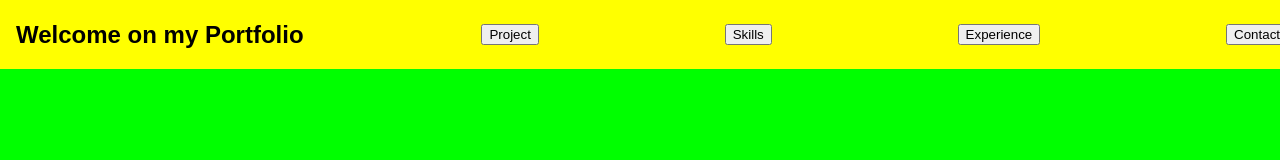
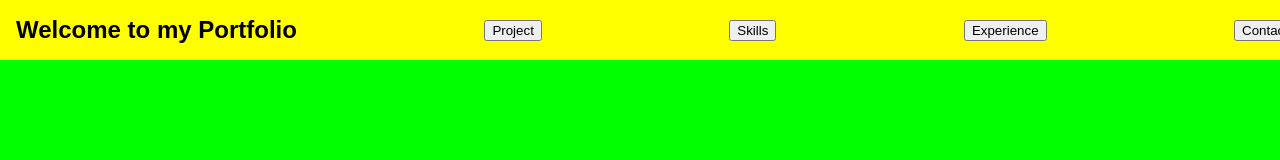
Before and after one commit to naman-0804/Portfolio-Naman, a React (Create React App) app: page / in a window 1280 px wide. Shown: the top 160 px of the page. Built offline with nearby package versions, Linux system fonts and the light colour scheme.

Commit message:
scroll working as expected

```diff
--- a/src/App.css
+++ b/src/App.css
@@ -31,10 +31,6 @@ html, body {
   text-align: center;
 }
 
-.button-56 {
-  margin: 0.5rem;
-  flex: 1 1 auto;
-}
 
 .container {
   height: 100vh;
--- a/src/App.js
+++ b/src/App.js
@@ -1,9 +1,10 @@
+import React from 'react';
 import './App.css';
 
 function App() {
   function redirectToProject(id) {
     let url = '';
-    switch(id) {
+    switch (id) {
       case 'vitalized-button':
         url = 'https://github.com/un-identified/vitalized-vit';
         break;
@@ -20,29 +21,14 @@ function App() {
         break;
     }
     if (url) {
-        window.location.href = url;
+      window.open(url, '_blank');
     }
   }
 
-  function travel(e) {
-    switch(e.target.id) {
-      case 'p':
-        window.scrollTo(0, 900);
-        break;
-      case 's':
-        window.scrollTo(0, 2700);
-        break;
-      case 'e':
-        window.scrollTo(0, 1800);
-        break;
-      case 'ed':
-        window.scrollTo(0, 3000);
-        break;
-      case 'c':
-        window.scrollTo(0, 3700);
-        break;
-      default:
-        break;
+  function scrollToSection(sectionId) {
+    const section = document.getElementById(sectionId);
+    if (section) {
+      section.scrollIntoView({ behavior: 'smooth' });
     }
   }
 
@@ -50,14 +36,14 @@ function App() {
     <div>
       <div className="navbar">
         <div className="section">
-          <h2> Welcome on my Portfolio</h2>
-          <button id="p" onMouseDown={travel} className="button-56">Project</button>
-          <button id="s" onMouseDown={travel} className="button-56">Skills</button>
-          <button id="e" onMouseDown={travel} className="button-56">Experience</button>
-          <button id="c" onMouseDown={travel} className="button-56">Contact</button>
+          <h2>Welcome to my Portfolio</h2>
+          <button id="p" onClick={() => scrollToSection('project-section')}>Project</button>
+          <button id="s" onClick={() => scrollToSection('skills-section')}>Skills</button>
+          <button id="e" onClick={() => scrollToSection('experience-section')}>Experience</button>
+          <button id="c" onClick={() => scrollToSection('contact-section')}>Contact</button>
         </div>
       </div>
-      <div className="container" style={{backgroundColor:"lime"}}>
+      <div className="container" style={{ backgroundColor: "lime" }}>
         <div className="intro">
           <h1>I am Naman</h1>
           <h1>I am a Software Developer</h1>
@@ -68,7 +54,7 @@ function App() {
         </div>
       </div>
 
-      <div className="project" style={{backgroundColor:"orange"}}>
+      <div id="project-section" className="project" style={{ backgroundColor: "orange" }}>
         <center><h1>Project</h1></center>
         <div>
           <div className="vitalized">
@@ -95,7 +81,8 @@ function App() {
           </div>
         </div>
       </div>
-      <div className="exed" style={{backgroundColor:"pink"}}>
+
+      <div id="experience-section" className="exed" style={{ backgroundColor: "pink" }}>
         <center><h1>Experience</h1></center>
         <div className="exp">
           <h3>Software Developer</h3>
@@ -104,19 +91,18 @@ function App() {
         </div>
         <br />
         <br />
-        <br></br>
-        <br></br>
-        <br></br>
+        <br />
+        <br />
+        <br />
         <h1>Education</h1>
 
         <div className="edu">
-
           <h3>College VIT</h3>
           <h3>High School</h3>
         </div>
       </div>
 
-      <div style={{ padding:"10px", backgroundColor:"teal"}}>
+      <div id="skills-section" style={{ padding: "10px", backgroundColor: "teal" }}>
         <center><h1>Skills</h1></center>
         <div className="Skills">
           <div className="p1">
@@ -132,46 +118,43 @@ function App() {
           <div className="p4">
             <h3>React</h3>
           </div>
-          <div className="p4">
+          <div className="p5">
             <h3>React</h3>
           </div>
-          <div className="p4">
+          <div className="p6">
             <h3>React</h3>
           </div>
         </div>
         <br />
-
-        <br></br>
-        <br></br>
-        <br></br>
-        <br></br>
+        <br />
         <center><h1>Achievement</h1></center>
         <div className="ach">
           <h3>Devhouse 4th place</h3>
           <h3>Solveathon 6th place</h3>
         </div>
       </div>
-      <div style={{padding:"1px",backgroundColor:"silver"}}>
+
+      <div id="contact-section" style={{ padding: "1px", backgroundColor: "silver" }}>
         <center><h1>Contact</h1></center>
         <div className="contact">
           <div id="Name">
             <h3>Naman</h3>
           </div>
-          <div id ="Email">
+          <div id="Email">
             <h3>Email id</h3>
           </div>
           <div id="Phone">
             <h3>Phone number</h3>
           </div>
         </div>
-        <br></br>
+        <br />
         <center><h1>Reach out</h1></center>
         <div className="reach">
           <div id="Name">
             <h4><label htmlFor="Name">Name: </label></h4>
             <input type="text" placeholder="Name"></input>
           </div>
-          <div id ="Email">
+          <div id="Email">
             <h4><label htmlFor="Email">Email: </label></h4>
             <input type="text" placeholder="Email"></input>
           </div>
```
Lines whose indentation alone changed are shown as unchanged.
